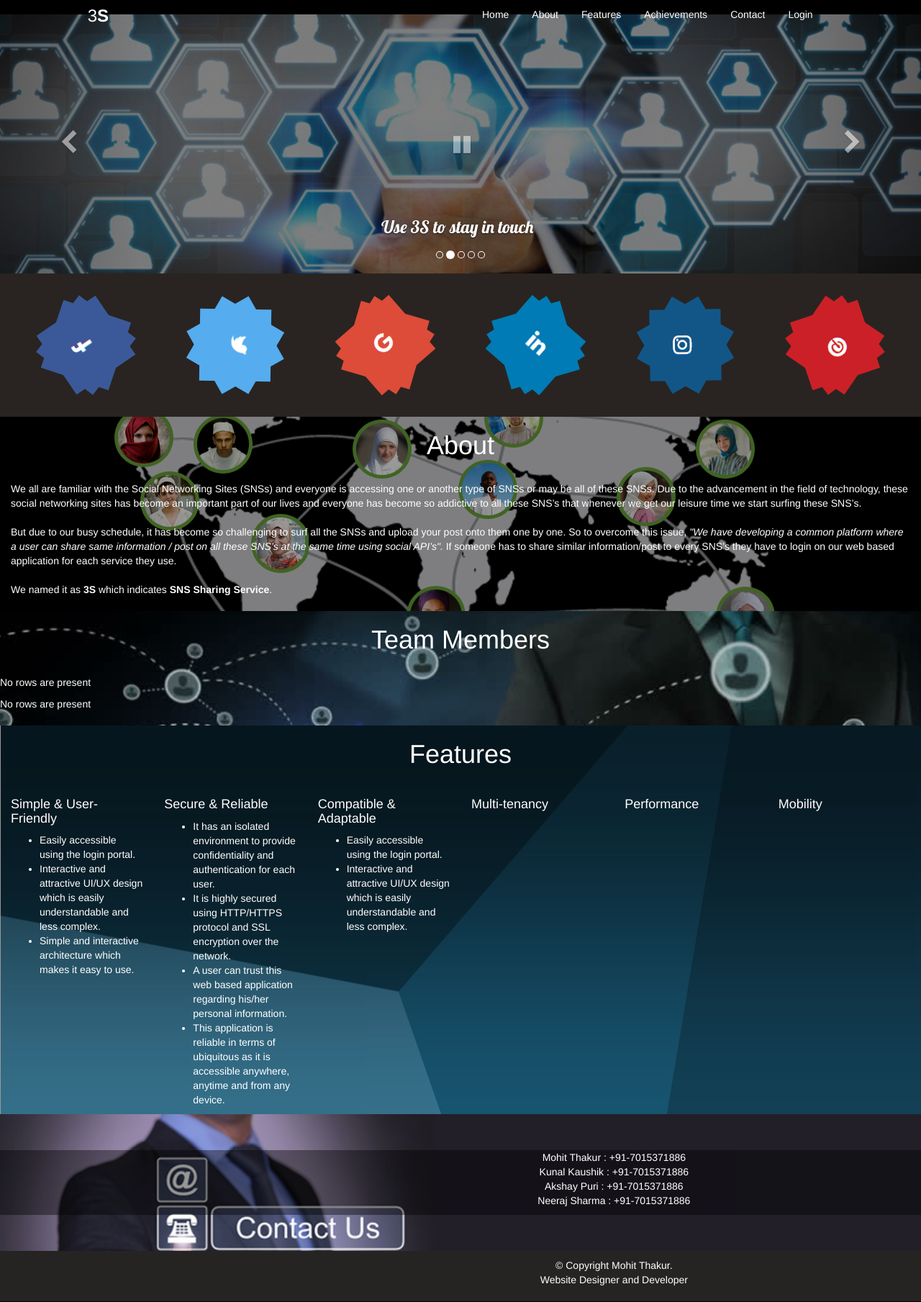
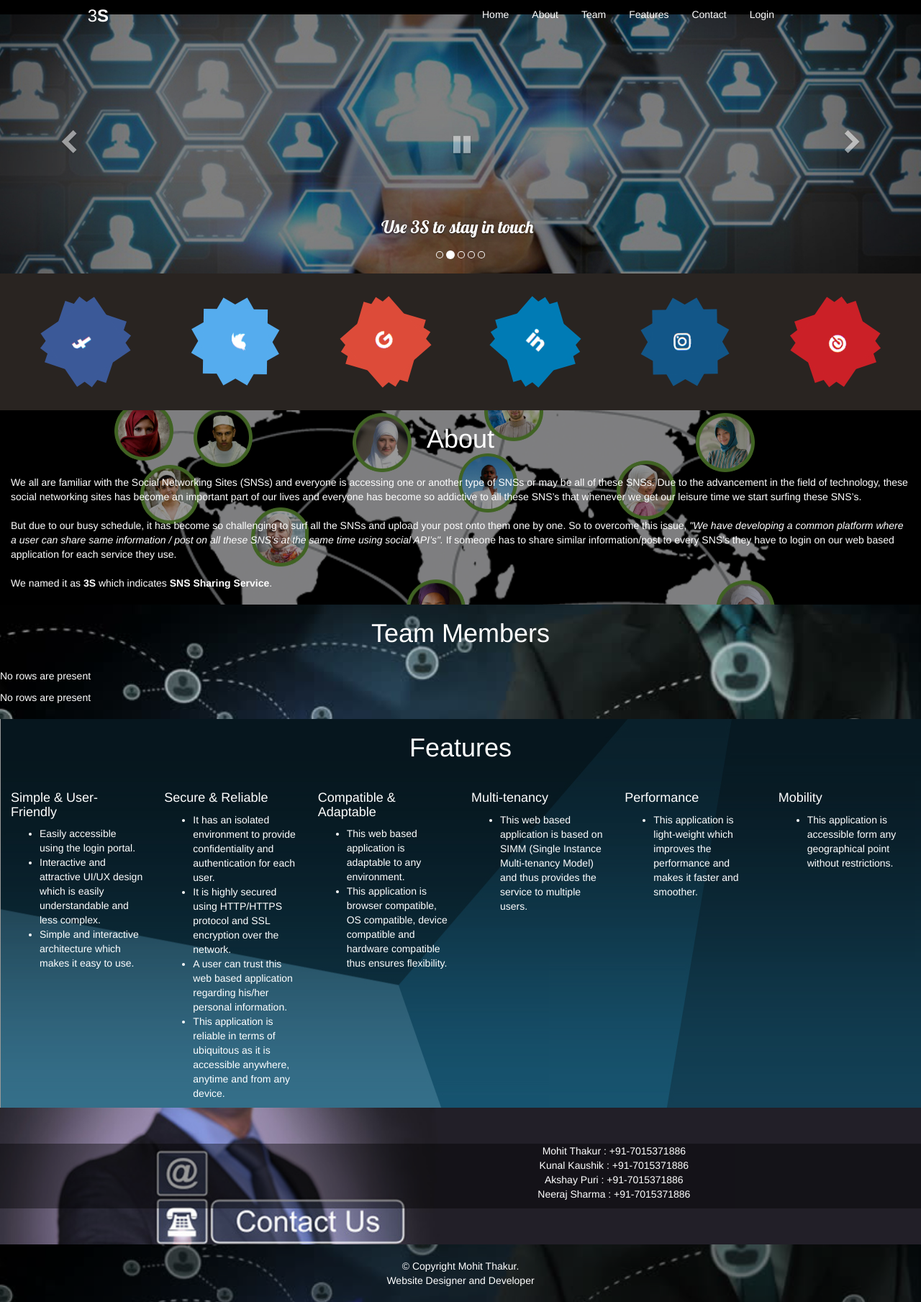
Before and after one commit to BeeSmartITsolutions/Innovative_Social_Networking_Linked_Photo_Sharing_Service_using_Referral_Program-minor-project-, a PHP site: page / in a window 1280 px wide. Shown: the whole page at 72% size. Run offline with PHP 8.4, Linux system fonts and the light colour scheme; data that the repository does not hold is empty.

Commit message:
Changes made in index.php file

```diff
--- a/index.php
+++ b/index.php
@@ -94,10 +94,10 @@ function validate(){
                     <ul class="nav nav-pills">
 
                     <li><a href="index.php" style="color:#FFF;">Home</a></li>
-                    <li><a href="#about" style="color:#FFF;">About</a></li>
-                    <li><a href="#features" style="color:#FFF;">Features</a></li>
-                    <li><a href="#extra" style="color:#FFF;">Achievements</a></li>
-                    <li><a href="#contact" style="color:#FFF;">Contact</a></li>
+                    <li><a href="#about_section" style="color:#FFF;">About</a></li>
+                    <li><a href="#team_section" style="color:#FFF;">Team</a></li>
+                    <li><a href="#feature_section" style="color:#FFF;">Features</a></li>
+                    <li><a href="#contact_section" style="color:#FFF;">Contact</a></li>
                     <li><a href="#" id="modal" style="text-decoration:none; color:#FFF;">Login</a></li>
 
 
@@ -116,7 +116,7 @@ function validate(){
 
 
 
-                            <center> <img class="img-responsive" src="images/logo2.png" /></center>
+                            <center> <img class="img-responsive" src="images/logo.png" /></center>
 
                 <center>
 
@@ -236,60 +236,60 @@ function validate(){
         	<div class="col-xs-12 col-sm-12 col-md-12 col-lg-12">
  			<div class="row" style="margin:50px 0px 50px 0px;">       		<center>
                 <div class="col-xs-2 col-sm-2 col-md-2 col-lg-2">
-                <div class="flap" style="background-color:#3B5998; width:99px; height:99px; margin-top:auto; transform:rotate(30deg); animation:roll 5s infinite ">
-                 <div class="flap1" style="background-color:#3B5998; width:99px; height:99px; margin-top:auto; transform:rotate(30deg); animation:roll 5s infinite ">
-                 <div class="flap2" style="margin-top:auto; transform:rotate(30deg); animation:roll 5s infinite "> <img src="images/fb.png" />
+                <div class="flap" style="background-color:#3B5998; width:90px; height:90px; margin-top:auto; transform:rotate(30deg); animation:roll 5s infinite ">
+                 <div class="flap1" style="background-color:#3B5998; width:90px; height:90px; margin-top:auto; transform:rotate(30deg); animation:roll 5s infinite ">
+                 <div class="flap2" style="margin-top:auto; transform:rotate(30deg); animation:roll 5s infinite "> <img src="images/fb.png" width="90" height="90"/>
 
                 </div></div></div>
 
                 </div>
 
                 <div class="col-xs-2 col-sm-2 col-md-2 col-lg-2">
-                <div class="flap" style="background-color:#55ACEE; width:100px; height:99px; margin-top:auto; transform:rotate(30deg); animation:roll1 4s infinite ">
+                <div class="flap" style="background-color:#55ACEE; width:90px; height:89px; margin-top:auto; transform:rotate(30deg); animation:roll1 4s infinite ">
 
-                <div class="flap1" style="background-color:#55ACEE; width:100px; height:99px; margin-top:auto; transform:rotate(30deg); animation:roll1 4s infinite ">
+                <div class="flap1" style="background-color:#55ACEE; width:90px; height:89px; margin-top:auto; transform:rotate(30deg); animation:roll1 4s infinite ">
 
-                <div class="flap2" style="margin-top:auto; transform:rotate(30deg); animation:roll1 4s infinite "> <img src="images/twitter.png" />
+                <div class="flap2" style="margin-top:auto; transform:rotate(30deg); animation:roll1 4s infinite "> <img src="images/twitter.png" width="90" height="89"/>
                 </div></div></div>
 
                 </div>
 
                 <div class="col-xs-2 col-sm-2 col-md-2 col-lg-2">
-                <div class="flap" style="background-color:#dd4b39; width:99px; height:99px; margin-top:auto; transform:rotate(30deg); animation:roll 3s infinite ">
+                <div class="flap" style="background-color:#dd4b39; width:90px; height:90px; margin-top:auto; transform:rotate(30deg); animation:roll 3s infinite ">
 
-                <div class="flap1" style="background-color:#dd4b39; width:99px; height:99px; margin-top:auto; transform:rotate(30deg); animation:roll 3s infinite ">
+                <div class="flap1" style="background-color:#dd4b39; width:90px; height:90px; margin-top:auto; transform:rotate(30deg); animation:roll 3s infinite ">
 
-                <div class="flap2" style="margin-top:auto; transform:rotate(30deg); animation:roll 3s infinite "> <img src="images/google+.png" />
+                <div class="flap2" style="margin-top:auto; transform:rotate(30deg); animation:roll 3s infinite "> <img src="images/google+.png" width="90" height="90"/>
                 </div></div></div>
 
                 </div>
 
                 <div class="col-xs-2 col-sm-2 col-md-2 col-lg-2">
-                <div class="flap" style="background-color:#007bb5; width:99px; height:99px; margin-top:auto; transform:rotate(30deg); animation:roll1 3s infinite ">
+                <div class="flap" style="background-color:#007bb5; width:90px; height:90px; margin-top:auto; transform:rotate(30deg); animation:roll1 3s infinite ">
 
-                <div class="flap1" style="background-color:#007bb5; width:99px; height:99px; margin-top:auto; transform:rotate(30deg); animation:roll1 3s infinite ">
+                <div class="flap1" style="background-color:#007bb5; width:90px; height:90px; margin-top:auto; transform:rotate(30deg); animation:roll1 3s infinite ">
 
-                <div class="flap2" style="margin-top:auto; transform:rotate(30deg); animation:roll1 3s infinite "> <img src="images/linkedin.png" />
+                <div class="flap2" style="margin-top:auto; transform:rotate(30deg); animation:roll1 3s infinite "> <img src="images/linkedin.png" width="90" height="90"/>
                 </div></div></div>
 
                 </div>
 
                 <div class="col-xs-2 col-sm-2 col-md-2 col-lg-2">
-                <div class="flap" style="background-color:#125688; width:99px; height:99px; margin-top:auto; transform:rotate(30deg); animation:roll 4s infinite ">
+                <div class="flap" style="background-color:#125688; width:90px; height:90px; margin-top:auto; transform:rotate(30deg); animation:roll 4s infinite ">
 
-                <div class="flap1" style="background-color:#125688; width:99px; height:99px; margin-top:auto; transform:rotate(30deg); animation:roll 4s infinite ">
+                <div class="flap1" style="background-color:#125688; width:90px; height:90px; margin-top:auto; transform:rotate(30deg); animation:roll 4s infinite ">
 
-                <div class="flap2" style="margin-top:auto; transform:rotate(30deg); animation:roll 4s infinite "><img src="images/insta.png" />
+                <div class="flap2" style="margin-top:auto; transform:rotate(30deg); animation:roll 4s infinite "><img src="images/insta.png" width="90" height="90"/>
                 </div></div></div>
 
                 </div>
 
                 <div class="col-xs-2 col-sm-2 col-md-2 col-lg-2">
-                <div class="flap" style="background-color:#cb2027; width:99px; height:99px; margin-top:auto; transform:rotate(30deg); animation:roll1 5s infinite ">
+                <div class="flap" style="background-color:#cb2027; width:90px; height:90px; margin-top:auto; transform:rotate(30deg); animation:roll1 5s infinite ">
 
-                <div class="flap1" style="background-color:#cb2027; width:99px; height:99px; margin-top:auto; transform:rotate(30deg); animation:roll1 5s infinite ">
+                <div class="flap1" style="background-color:#cb2027; width:90px; height:90px; margin-top:auto; transform:rotate(30deg); animation:roll1 5s infinite ">
 
-                <div class="flap2" style="margin-top:auto; transform:rotate(30deg); animation:roll1 5s infinite "><img src="images/pinterest.png" />
+                <div class="flap2" style="margin-top:auto; transform:rotate(30deg); animation:roll1 5s infinite "><img src="images/pinterest.png" width="90" height="90"/>
                 </div></div></div>
 
                 </div>
@@ -302,7 +302,7 @@ function validate(){
 
         <!-- About Section Start -->
 
-        	<div class="row" style="background:#000000">
+        	<div id="about_section" class="row" style="background:#000000">
         		<div class="col-xs-12 col-sm-12 col-md-12 col-lg-12" style="background:url(images/back.png) no-repeat center fixed">
                 <div class="row" style="background:rgba(0,0,0,0.4)">
         		<div class="col-xs-12 col-sm-12 col-md-12 col-lg-12">
@@ -339,7 +339,7 @@ We named it as <b>3S</b> which indicates <b>SNS Sharing Service</b>.</p>
 
         <!-- Team Members Start -->
 
-        	<div class="row">
+        	<div id="team_section" class="row">
         		<div class="col-xs-12 col-sm-12 col-md-12 col-lg-12">
                   	<div class="row">
 
@@ -449,7 +449,7 @@ We named it as <b>3S</b> which indicates <b>SNS Sharing Service</b>.</p>
 
         <!-- Features Section Start -->
 
-        	<div class="row" style="background:url(images/features.jpg) fixed">
+        	<div id="feature_section" class="row" style="background:url(images/features.jpg) fixed">
             <div class="col-xs-12 col-sm-12 col-md-12 col-lg-12" style="background:rgba(0,0,0,0.4)">
             		<div class="row">
 
@@ -487,21 +487,31 @@ We named it as <b>3S</b> which indicates <b>SNS Sharing Service</b>.</p>
                 	<h4><font color="#FFFFFF">Compatible & Adaptable</font></h4>
 
                      <ul>
-                     <li>Easily accessible using the login portal.</li>
-                    <li>Interactive and attractive UI/UX design which is easily understandable and less complex.</li>
+                     <li>This web based application is adaptable to any environment. </li>
+                    <li>This application is browser compatible, OS compatible, device compatible and hardware compatible thus ensures flexibility.
+</li>
                     </ul>
 
                 </div>
                 <div class="col-xs-2 col-sm-2 col-md-2 col-lg-2">
                 	<h4><font color="#FFFFFF">Multi-tenancy</font></h4>
+                    <ul>
+                     <li>This web based application is based on SIMM (Single Instance Multi-tenancy Model) and thus provides the service to multiple users.</li>
+                    </ul>
 
                 </div>
                 <div class="col-xs-2 col-sm-2 col-md-2 col-lg-2">
                 	<h4><font color="#FFFFFF">Performance</font></h4>
+                    <ul>
+                     <li>This application is light-weight which improves the performance and makes it faster and smoother.</li>
+                    </ul>
 
                 </div>
                 <div class="col-xs-2 col-sm-2 col-md-2 col-lg-2">
                 	<h4><font color="#FFFFFF">Mobility</font></h4>
+                    <ul>
+                     <li>This application is accessible form any geographical point without restrictions.</li>
+                    </ul>
 
 
 
@@ -520,7 +530,7 @@ We named it as <b>3S</b> which indicates <b>SNS Sharing Service</b>.</p>
 
         <!-- Contact Section Start -->
 
-        	<div class="row" style="background:url(images/contact.jpg) no-repeat; background-size:cover;">
+        	<div id="contact_section" class="row" style="background:url(images/contact.jpg) fixed no-repeat; background-size:cover;">
             <div class="col-xs-12 col-sm-12 col-md-12 col-lg-12" style="background:rgba(0,0,0,0.4); margin:50px 0px 50px 0px">
             		<div class="row">
 
@@ -546,14 +556,15 @@ We named it as <b>3S</b> which indicates <b>SNS Sharing Service</b>.</p>
 
          <!-- Footer Section Start -->
 
-        	<div class="row" style="background:#262422;">
-            <div class="col-xs-12 col-sm-12 col-md-12 col-lg-12" style="margin:10px 0px 10px 0px">
+        	<div class="row" style="background:rgba(0,0,0,0.4);">
+            <div class="col-xs-12 col-sm-12 col-md-12 col-lg-12" style="margin:20px 0px 10px 0px">
             		<div class="row">
 
                 	<div class="col-xs-4 col-sm-4 col-md-4 col-lg-4"> </div>
-                    <div class="col-xs-8 col-sm-8 col-md-8 col-lg-8">
+                    <div class="col-xs-4 col-sm-4 col-md-4 col-lg-4">
                     <center><p>&copy; Copyright <a href="http://mohitthakur.000webhostapp.com" style="text-decoration:none; color:#ffffff;">Mohit Thakur</a>.<br> Website Designer and Developer</p></center>
                     </div>
+                	<div class="col-xs-4 col-sm-4 col-md-4 col-lg-4"> </div>
 
 
                     </div>
```
